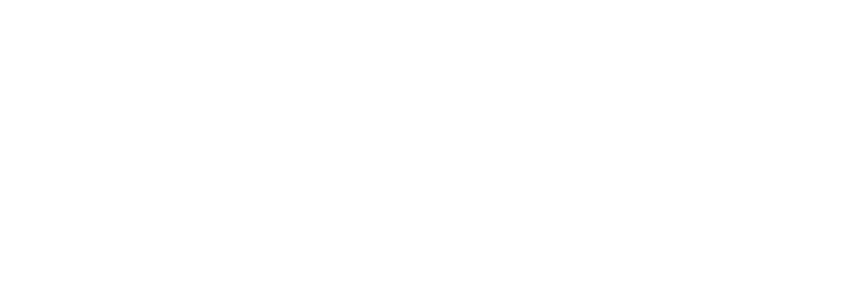
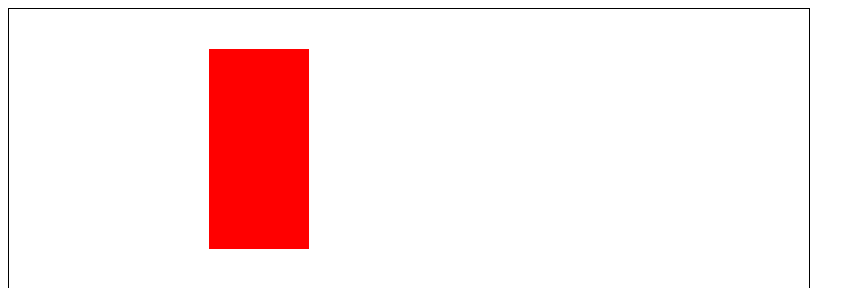
Before and after one commit to h-zahar/brick-breaker-js, a plain HTML site: page index.html in a window 1280 px wide. Shown: the top 288 px of the page, without its empty margins (0-865 px from the left). Drawn offline with Linux system fonts and the light colour scheme.

Commit message:
Navigating Canvas and Context

```diff
--- a/game.js
+++ b/game.js
@@ -0,0 +1,6 @@
+const canvas = /** @type {HTMLCanvasElement} */ (document.getElementById("game-screen"));
+
+const ctx =  canvas.getContext("2d");
+
+ctx.fillStyle = "red";
+ctx.fillRect(200, 40, 100, 200);
--- a/index.html
+++ b/index.html
@@ -8,7 +8,7 @@
     <title>Brick Breaker</title>
 </head>
 <body>
-
+    <canvas id="game-screen" width="800" height="600"></canvas>
     <script src="./game.js"></script>
 </body>
 </html>
--- a/style.css
+++ b/style.css
@@ -0,0 +1,3 @@
+#game-screen {
+    border: 1px solid black;
+}
```
